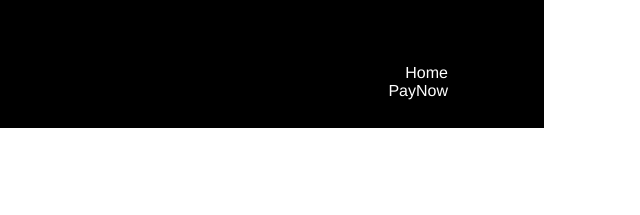
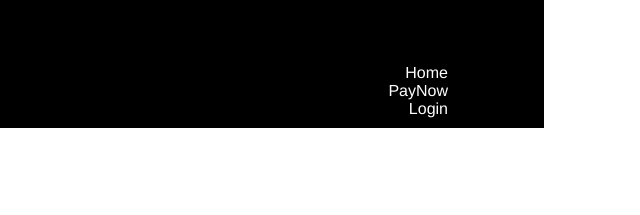
Before and after one commit to ibm-hyper-protect/paynow-website, a website: page app/index.html in a window 1280 px wide. Shown: the top 215 px of the page, 640-1280 px from the left. Drawn offline with Linux system fonts and the light colour scheme.

Commit message:
added login.html page

```diff
--- a/app/index.html
+++ b/app/index.html
@@ -22,7 +22,8 @@
                 <ul>
                     <li><a href="./index.html">Home</a></li>
                     <li><a href="./paynow.html">PayNow</a></li>
-                </ul>
+                    <li><a href="./login.html">Login</a></li>
+		</ul>
             </div>
 
             <div id="your">
```
Also changed, not shown: app/paynow.html (+2 -1 lines).
